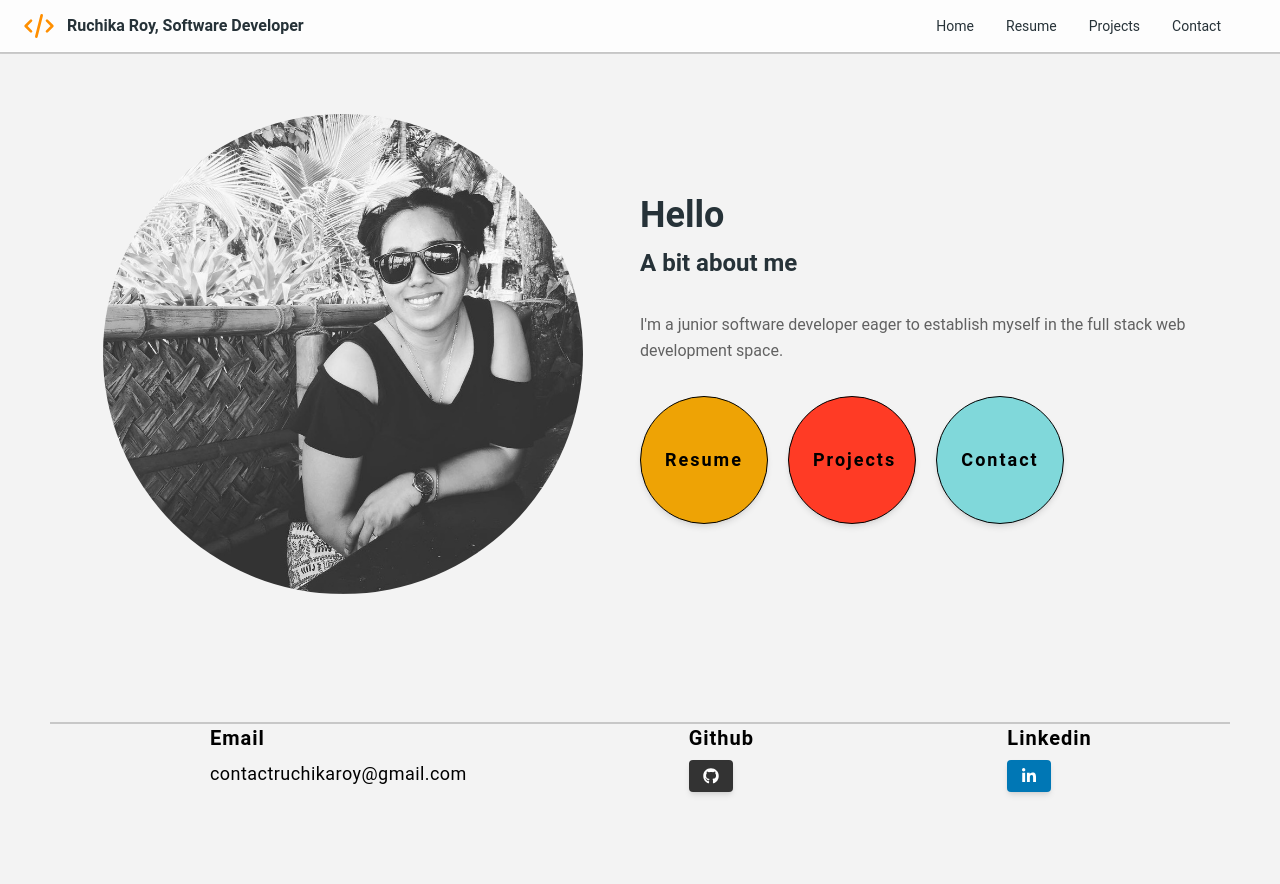
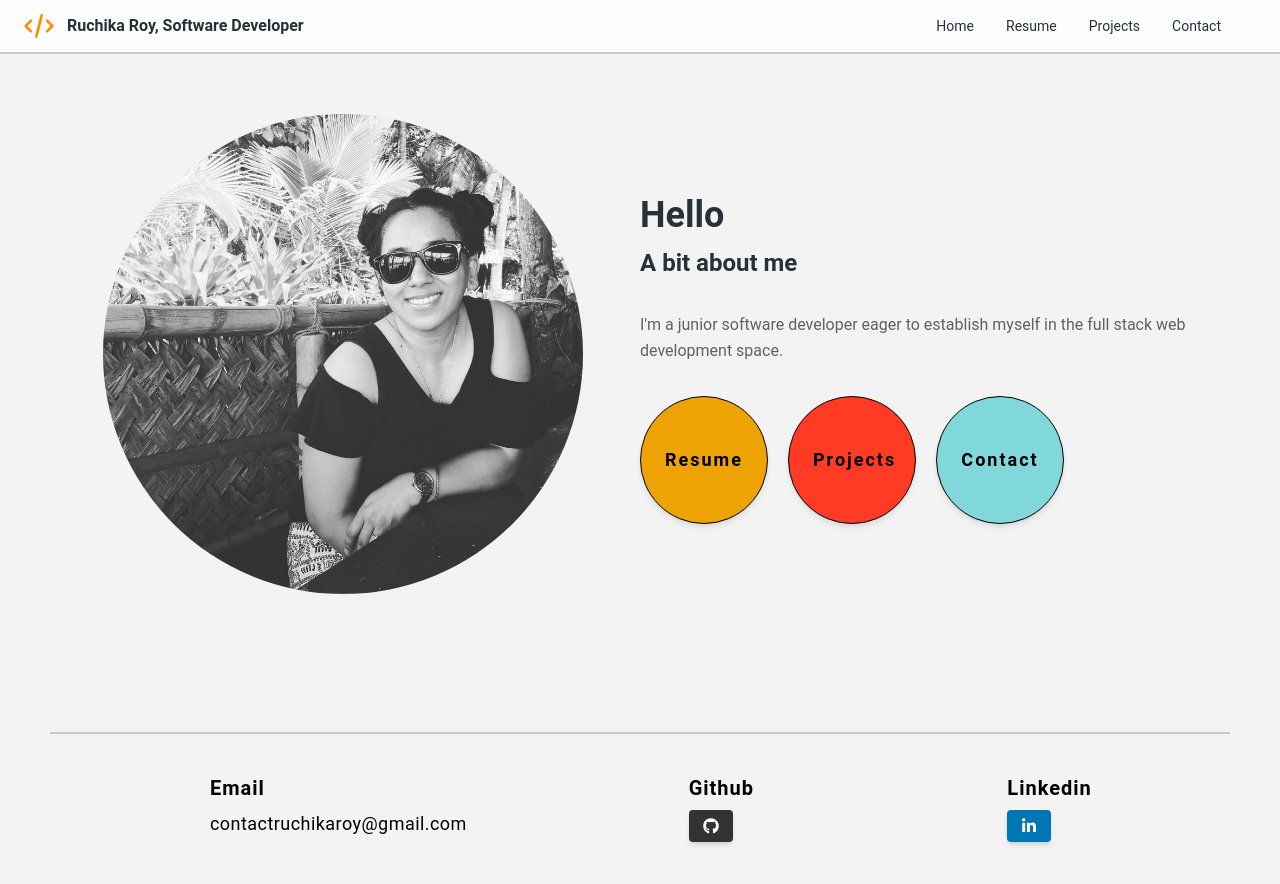
Before and after one commit to ruchikaroy/rr_portfolio_website, a React (Vite) app: page / in a window 1280 px wide. Shown: the top 884 px of the page. Before the commit the page ends 848 px from the top, so only its background shows below. Built offline with nearby package versions, Linux system fonts and the light colour scheme.

Commit message:
styling changes to footer

```diff
--- a/src/Components/Footer.tsx
+++ b/src/Components/Footer.tsx
@@ -4,10 +4,10 @@ const Footer = () => {
   return (
     <>
       <div
-        style={{ borderTop: " solid 2px #c7c7c7" }}
-        className=" grid grid-cols-1 lg:grid-cols-3 gap-4 m-10 "
+        style={{ borderTop: " solid 2px #c7c7c7", marginTop: "50px" }}
+        className=" grid grid-cols-1 lg:grid-cols-3 gap-4 m-10  "
       >
-        <div>
+        <div className="mt-10">
           <div className="mb-2 font-sans font-bold text-xl tracking-wider lg:ml-40">
             Email
           </div>
@@ -15,7 +15,7 @@ const Footer = () => {
             contactruchikaroy@gmail.com
           </div>
         </div>
-        <div>
+        <div className="mt-10">
           <div className="mb-2 font-sans font-bold text-xl tracking-wider lg:ml-60">
             Github
           </div>
@@ -42,7 +42,7 @@ const Footer = () => {
             </Typography>
           </div>
         </div>
-        <div>
+        <div className="mt-10">
           <div className="mb-2 font-sans font-bold text-xl tracking-wider lg:ml-40">
             Linkedin
           </div>
```
